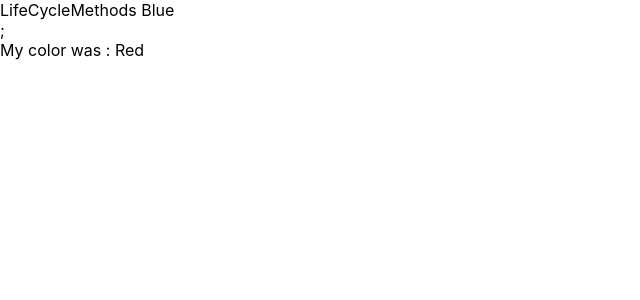
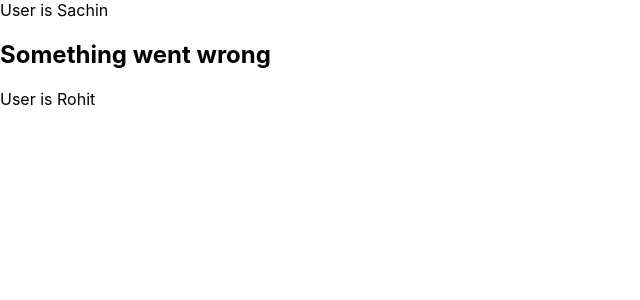
Before and after one commit to parikshat-meena/linkedinClone, a React (Create React App) app in the folder react/reactclass/: page / in a window 1280 px wide. Shown: the top 300 px of the page, without its empty margins (0-640 px from the left). Built offline with nearby package versions, Linux system fonts and the light colour scheme.

Commit message:
unmounting and error phase

```diff
--- a/react/reactclass/src/App.js
+++ b/react/reactclass/src/App.js
@@ -7,6 +7,8 @@ import ConditionalRendering from "./component/ConditionalRendering";
 import Parent from "./component/Parent";
 import List from "./component/List";
 import LifeCycleMethods from "./component/LifeCycleMethods";
+import UserComp from "./component/UserComp";
+import ErrorBoundary from "./component/ErrorBoundary";
 
 function App() {
   return (
@@ -18,7 +20,16 @@ function App() {
       {/* <ConditionalRendering></ConditionalRendering> */}
       {/* <Parent name={"xyz"}></Parent> */}
       {/* <List></List> */}
-      <LifeCycleMethods color={"green"}></LifeCycleMethods>
+      {/* <LifeCycleMethods color={"green"}></LifeCycleMethods> */}
+      <ErrorBoundary>
+        <UserComp name="Sachin" />
+      </ErrorBoundary>
+      <ErrorBoundary>
+        <UserComp name="Virat" />
+      </ErrorBoundary>
+      <ErrorBoundary>
+        <UserComp name="Rohit" />
+      </ErrorBoundary>
     </>
   );
 }
--- /dev/null
+++ b/react/reactclass/src/component/ErrorBoundary.js
@@ -0,0 +1,43 @@
+import React, { Component } from "react";
+
+// Error Boundary
+// React provides us a way to handles error that occur in the component
+// this way we can make sure that we provide some output to the user (and not like empty output)
+//consider error boundary as try catch blocks
+
+// for this we will need a class that  implements the following code
+// getDerivedStateFromError()
+// componentDidCatch()
+
+// Note : class can implement at least one of the methods(or both)
+
+export class ErrorBoundary extends Component {
+  constructor(props) {
+    super(props);
+
+    this.state = {
+      hasError: false,
+    };
+  }
+
+  static getDerivedStateFromError(error) {
+    console.log("Error: " + error);
+    return {
+      hasError: true,
+    };
+  }
+
+  componentDidCatch(error, errroInfo) {
+    console.log("Error(componentDidCatch) : " + error);
+    console.log("Error Description : " + errroInfo);
+  }
+
+  render() {
+    if (this.state.hasError != undefined && this.state.hasError) {
+      return <h2>Something went wrong</h2>;
+    }
+    return this.props.children;
+  }
+}
+
+export default ErrorBoundary;
--- a/react/reactclass/src/component/LifeCycleMethods.js
+++ b/react/reactclass/src/component/LifeCycleMethods.js
@@ -22,6 +22,12 @@ export class LifeCycleMethods extends Component {
   // render()
   // getSnapshotBeforeUpdate - it is used to get/store the old data.
   // componentDidUpdate() - it is used to Update DOM element value.
+
+  //3.Unmounting phase
+  // componentWillUnmount()
+  // this method is called when the component is about the destroyed(unmounted)
+  // so, basically , any cleanup acitivity should be performed here.
+  // it will be use to make sure that we disconnect to all links or any external connection
 
   constructor(props) {
     super(props);
@@ -52,11 +58,21 @@ export class LifeCycleMethods extends Component {
     ).innerHTML = `My color was : ${state.color}`);
   }
 
+  componentDidUpdate() {
+    document.getElementById("afterUpdate").innerHTML =
+      "My color is : " + this.state.color;
+  }
+
+  componentWillUnmount() {
+    console.log("component getting destroyed");
+  }
   render() {
+    // throw new Error("something is wrong");
     return (
       <>
         <div>LifeCycleMethods {this.state.color}</div>;
         <div id="beforeUpdate"></div>
+        <div id="afterUpdate"></div>
       </>
     );
   }
--- /dev/null
+++ b/react/reactclass/src/component/UserComp.js
@@ -0,0 +1,11 @@
+import React, { Component } from "react";
+
+export class UserComp extends Component {
+  render() {
+    const { name } = this.props;
+    if (name === "Virat") throw new Error("Invalid user " + name);
+    return <div>User is {name}</div>;
+  }
+}
+
+export default UserComp;
```
Also changed, not shown: 2 other files (tests, documents, lock files or other folders).
